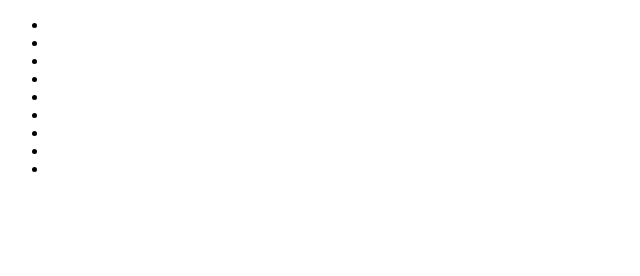
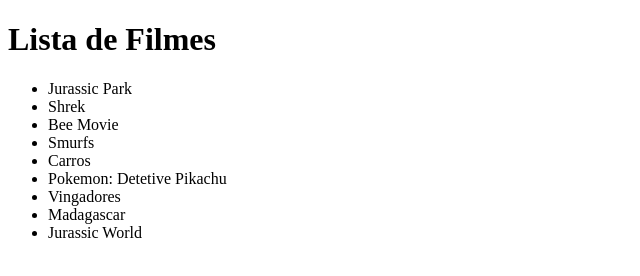
Before and after one commit to mainblissey24/atividade-branchs, a plain HTML site: page lista_de_filmes.html in a window 1280 px wide. Shown: the whole page, without its empty margins (0-640 px from the left). Drawn offline with Linux system fonts and the light colour scheme.

Commit message:
filmes_alteracao

```diff
--- a/lista_de_filmes.html
+++ b/lista_de_filmes.html
@@ -7,24 +7,34 @@
     <title>Document</title>
 </head>
 <body>
+    <h1>Lista de Filmes</h1>
     <ul>
         <li>
+            Jurassic Park
         </li>
         <li>
+            Shrek
         </li>
         <li>
+            Bee Movie
         </li>
         <li>
+            Smurfs
         </li>
         <li>
+            Carros
         </li>
         <li>
+            Pokemon: Detetive Pikachu
         </li>
         <li>
+            Vingadores
         </li>
         <li>
+            Madagascar
         </li>
         <li>
+            Jurassic World
         </li>
     </ul>
 </body>
```
